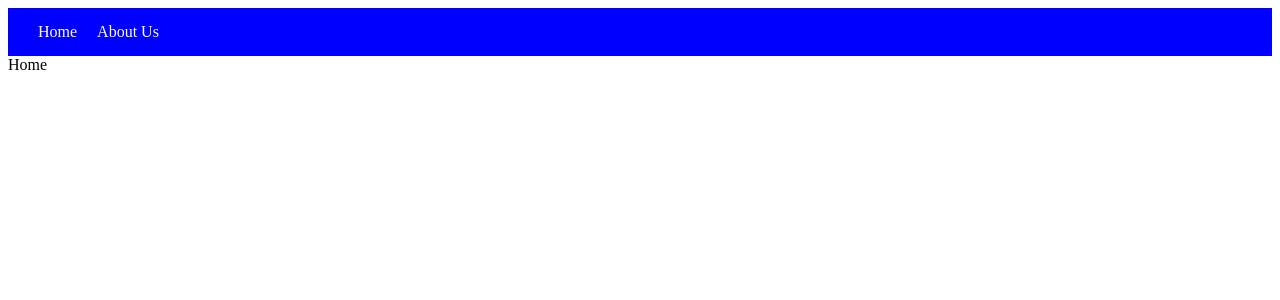
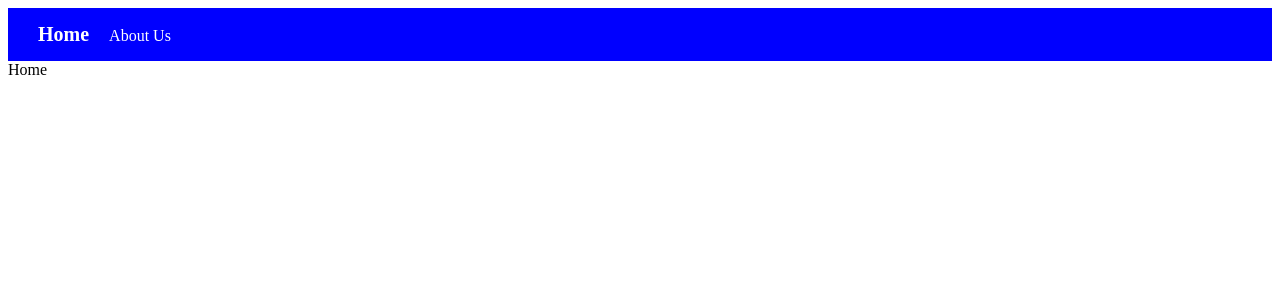
Before and after one commit to Sdrs81/React_Router-ReactJS, a React (Vite) app: page / in a window 1280 px wide. Shown: the top 300 px of the page. Built offline with nearby package versions, Linux system fonts and the light colour scheme.

Commit message:
NavLink has been added

```diff
--- a/src/App.css
+++ b/src/App.css
@@ -8,3 +8,8 @@ nav a{
   text-decoration: none;
   margin-right: 20px;
 }
+
+nav a.active {
+  font-weight: bold;
+  font-size: 20px;
+}
--- a/src/components/Navbar.jsx
+++ b/src/components/Navbar.jsx
@@ -1,11 +1,11 @@
 import React from 'react'
-import { Link } from "react-router-dom"
+import { Link, NavLink } from "react-router-dom"
 
 export default function Navbar() {
   return (
     <nav>
-        <Link to={"/"}>Home</Link>
-        <Link to={"/aboutUs"}>About Us</Link>
+        <NavLink to={"/"}>Home</NavLink>
+        <NavLink to={"/aboutUs"}>About Us</NavLink>
 
     </nav>
   )
```
